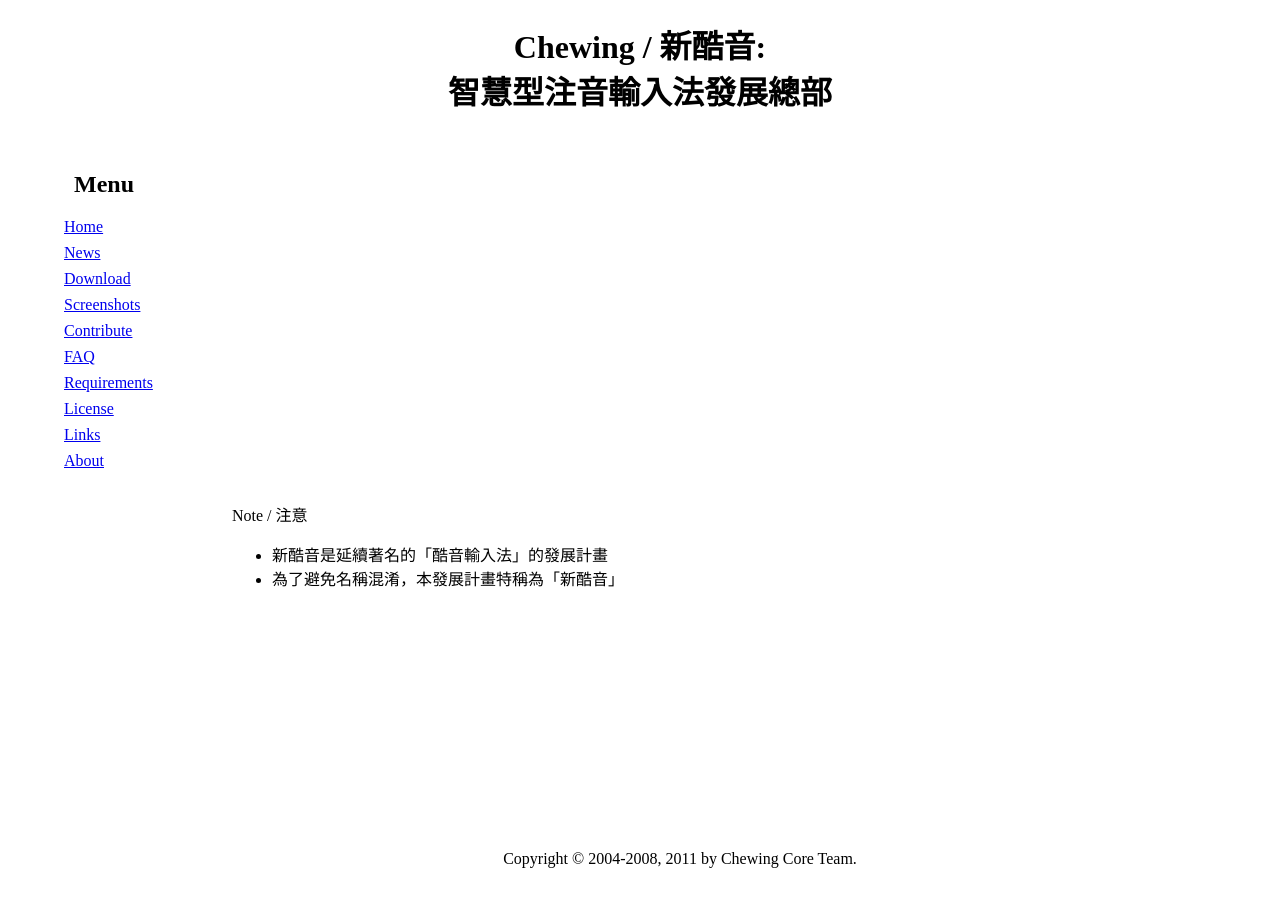
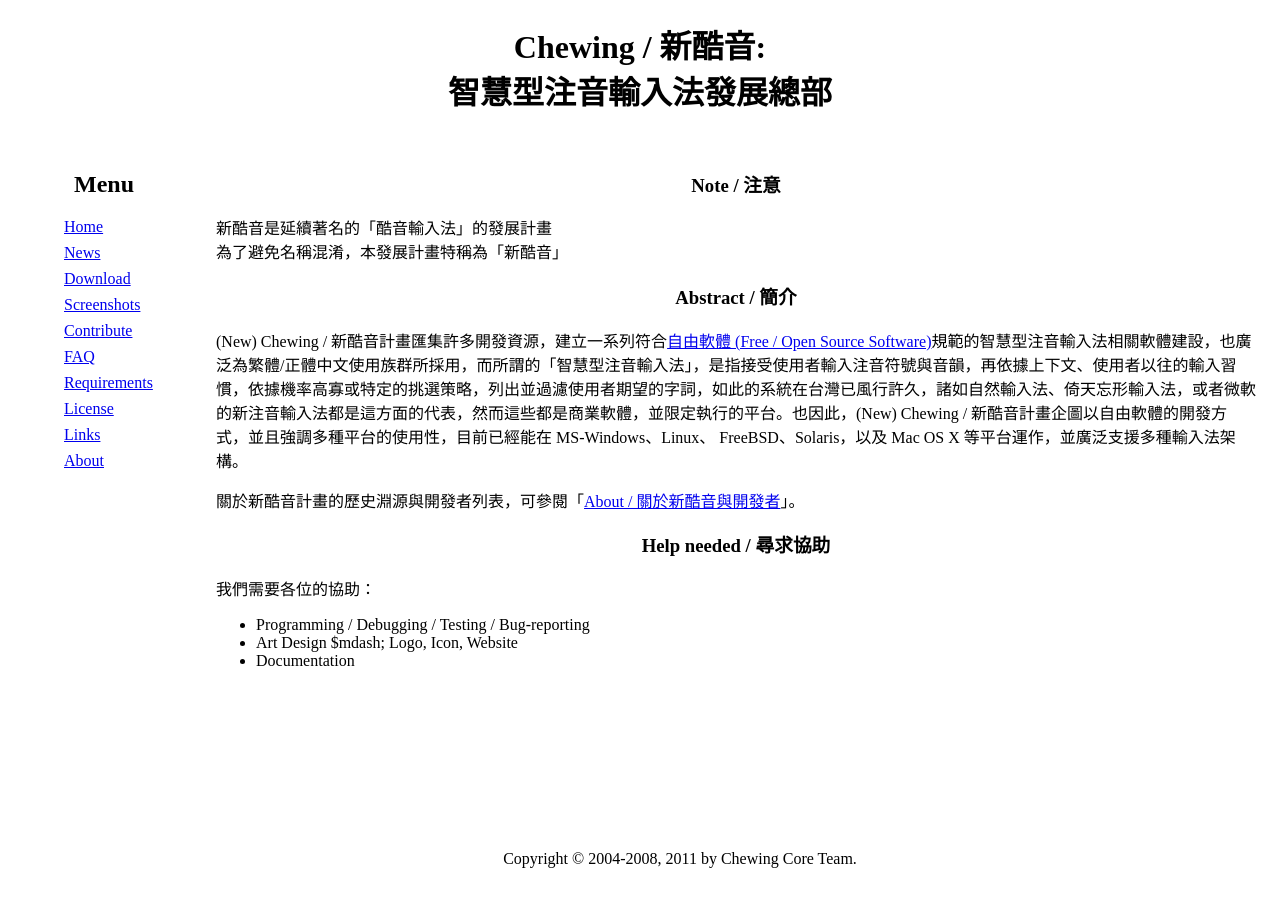
Before and after one commit to chewing/chewing.github.com, a Jekyll site: the page built from index.html, in a window 1280 px wide. Built offline with Jekyll 4.4.1, drawn with Linux system fonts in a browser that asks for light colours.

Commit message:
adding content of  index.html

```diff
--- a/_layouts/default.html
+++ b/_layouts/default.html
@@ -15,7 +15,7 @@
 				<h2>Menu</h2>
 			</header>
 			<ul>
-				<li><a href="index.html">Home</a></li>
+				<li><a href="index.html" title="首頁">Home</a></li>
 				<li><a href="news.html">News</a></li>
 				<li><a href="download.html">Download</a></li>
 				<li><a href="screenshots.html">Screenshots</a></li>
--- a/index.html
+++ b/index.html
@@ -2,11 +2,28 @@
 layout: default
 title: Chewing - Headquarter of Intelligent Chinese Phonetic Input Method Development
 ---
-
-<div class="warning">
-  <div class="warning-title">Note / 注意</div>
-  <ul>
-      <li>新酷音是延續著名的「酷音輸入法」的發展計畫</li>
-      <li>為了避免名稱混淆，本發展計畫特稱為「新酷音」</li>
-  </ul>
-</div>
+<article>
+	<header>
+		<h3>Note / 注意</h3>
+	</header>
+	<p>新酷音是延續著名的「酷音輸入法」的發展計畫<br />為了避免名稱混淆，本發展計畫特稱為「新酷音」</p>
+</article>
+<article>
+	<header>
+		<h3>Abstract / 簡介</h3>
+	</header>
+	<p>(New) Chewing / 新酷音計畫匯集許多開發資源，建立一系列符合<a href="http://www.opensource.org/">自由軟體 (Free / Open Source Software)</a>規範的智慧型注音輸入法相關軟體建設，也廣泛為繁體/正體中文使用族群所採用，而所謂的「智慧型注音輸入法」，是指接受使用者輸入注音符號與音韻，再依據上下文、使用者以往的輸入習慣，依據機率高寡或特定的挑選策略，列出並過濾使用者期望的字詞，如此的系統在台灣已風行許久，諸如自然輸入法、倚天忘形輸入法，或者微軟的新注音輸入法都是這方面的代表，然而這些都是商業軟體，並限定執行的平台。也因此，(New) Chewing / 新酷音計畫企圖以自由軟體的開發方式，並且強調多種平台的使用性，目前已經能在 MS-Windows、Linux、 FreeBSD、Solaris，以及 Mac OS X 等平台運作，並廣泛支援多種輸入法架構。</p>
+	<p>關於新酷音計畫的歷史淵源與開發者列表，可參閱「<a href="about.html">About / 關於新酷音與開發者</a>」。</p>
+</article>
+<article>
+	<header>
+		<h3>Help needed / 尋求協助</h3>
+	</header>
+	<p>我們需要各位的協助：
+		<ul>
+			<li>Programming / Debugging / Testing / Bug-reporting</li>
+			<li>Art Design $mdash; Logo, Icon, Website</li>
+			<li>Documentation</li>
+		</ul>
+	</p>
+</article>
--- a/style.css
+++ b/style.css
@@ -7,6 +7,7 @@
 }
 
 nav {
+	float: left;
 	padding: 1em;
 	width: 10em;
 }
@@ -21,7 +22,7 @@
 
 #content {
 	margin-left: 12em;
-	padding-left: 2em;
+	padding: 1em;
 }
 
 footer {
```
